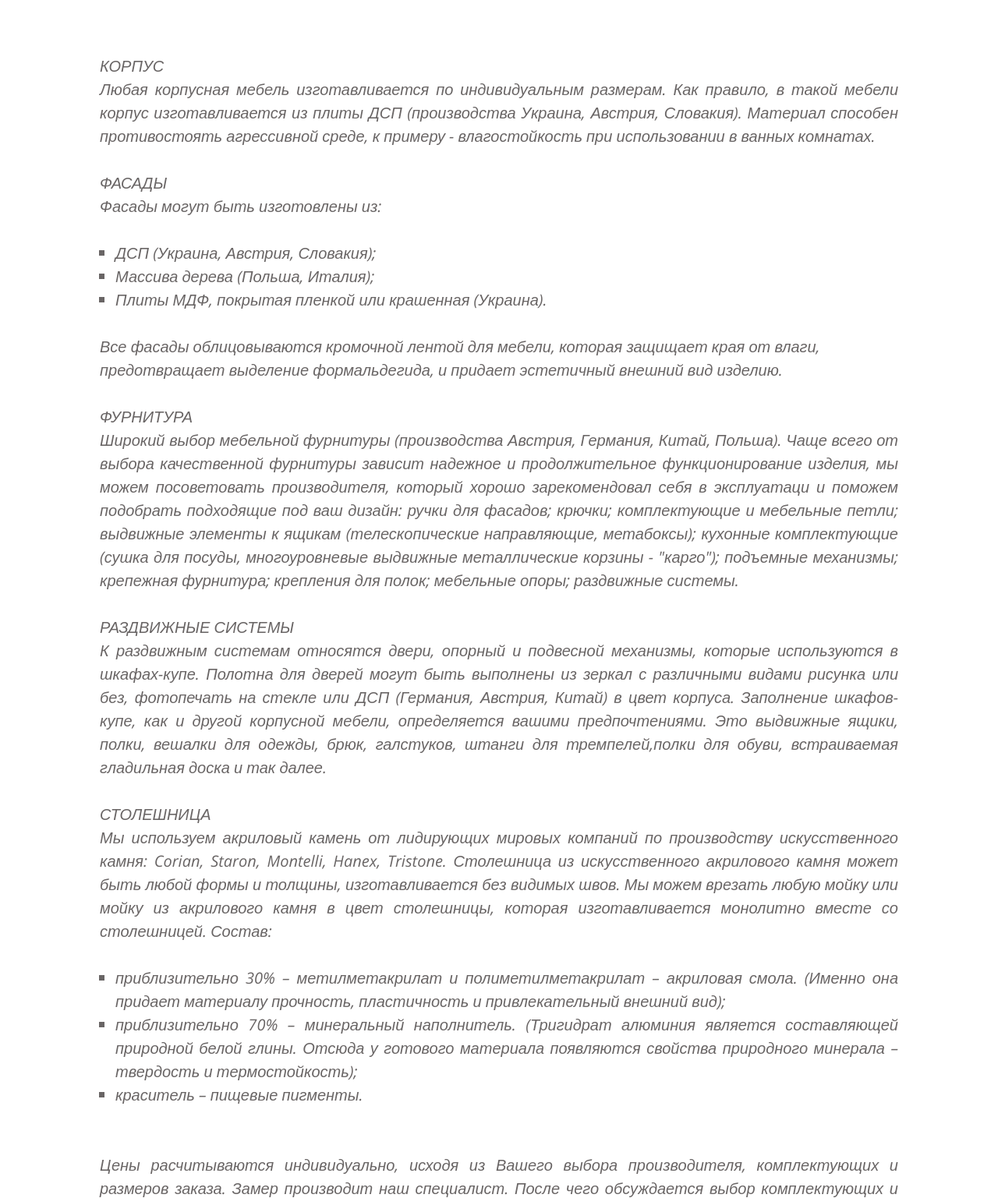
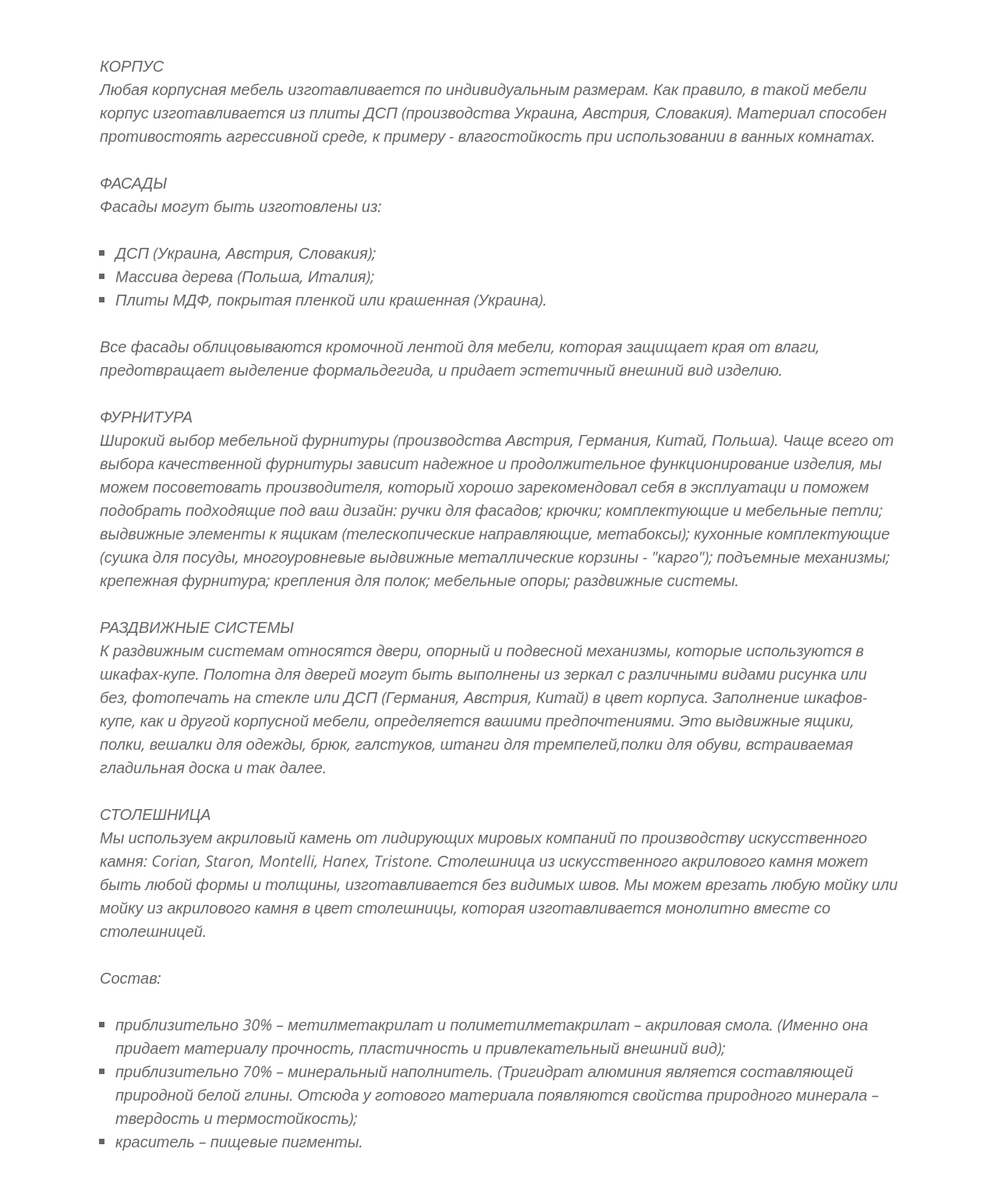
Before and after one commit to Fleischers/stoneforkitchen.com, a plain HTML site: page stone.html in a window 1280 px wide. Shown: the part 403-1940 px from the top of the page at 78% size. Drawn offline with nearby package versions, Linux system fonts and the light colour scheme; a script that the page names is missing; a web font is replaced by a local one.

Commit message:
Tanya's fixes

```diff
--- a/stone.html
+++ b/stone.html
@@ -101,11 +101,11 @@
     <section id="stone" class="page">
         <div class="container_12">
             <h3  class="head__1">Подробнее о материалах</h3>
-                <p align="justify">
+                <p>
                     КОРПУС<br>
                     Любая корпусная мебель изготавливается по индивидуальным размерам. Как правило, в такой мебели корпус изготавливается из плиты ДСП (производства Украина, Австрия, Словакия). Материал способен противостоять агрессивной среде, к примеру - влагостойкость при использовании в ванных комнатах.
                 </p>
-                <p align="justify">
+                <p>
                     ФАСАДЫ
                     <br>
                     Фасады могут быть изготовлены из:
@@ -115,28 +115,29 @@
                         <li>Плиты МДФ, покрытая пленкой или крашенная (Украина).</li>
                     </ul>
                     <br>
-                    Все фасады облицовываются кромочной лентой для мебели, которая защищает края от влаги, предотвращает выделение формальдегида, и придает эстетичный внешний вид изделию.</p>
-                <p align="justify">
+                    Все фасады облицовываются кромочной лентой для мебели, которая защищает края от влаги, предотвращает выделение формальдегида, и придает эстетичный внешний вид изделию.
+                </p>
+                <p>
                     ФУРНИТУРА
                     <br>
                     Широкий выбор мебельной фурнитуры (производства Австрия, Германия, Китай, Польша).
                     Чаще всего от выбора качественной фурнитуры зависит надежное и продолжительное  функционирование изделия, мы можем посоветовать производителя, который хорошо зарекомендовал себя в эксплуатаци и поможем подобрать подходящие под ваш дизайн: ручки для фасадов; крючки; комплектующие и мебельные петли; выдвижные элементы к ящикам (телескопические направляющие, метабоксы); кухонные комплектующие (сушка для посуды, многоуровневые выдвижные металлические   корзины - "карго"); подъемные механизмы; крепежная фурнитура; крепления для полок; мебельные опоры; раздвижные системы.</p>
-                <p align="justify">
+                <p>
                     РАЗДВИЖНЫЕ СИСТЕМЫ<br>
                     К раздвижным системам относятся двери, опорный и подвесной механизмы, которые используются в шкафах-купе. Полотна для дверей могут быть выполнены из зеркал с различными видами рисунка или без, фотопечать на стекле или ДСП (Германия, Австрия, Китай) в цвет корпуса.
                     Заполнение шкафов-купе, как и другой корпусной мебели, определяется вашими предпочтениями. Это выдвижные ящики, полки, вешалки для одежды, брюк, галстуков, штанги для тремпелей,полки для обуви, встраиваемая гладильная доска и так далее. </p>
-                 <p align="justify">
+                 <p>
                     СТОЛЕШНИЦА<br>
                     Мы используем акриловый камень от лидирующих мировых компаний по производству искусственного камня:  Corian, Staron, Montelli, Hanex, Tristone. Столешница из искусственного акрилового камня может быть любой формы и толщины, изготавливается без видимых швов. Мы можем врезать любую мойку или мойку из акрилового камня в цвет столешницы, которая изготавливается монолитно вместе со столешницей.
-                    <palign="justify">
+                    <p>
                     Состав:
-                    <ul class="about_us_ul" align="justify">
+                    <ul class="about_us_ul" >
                         <li>приблизительно 30% – метилметакрилат и полиметилметакрилат – акриловая смола. (Именно она придает материалу  прочность, пластичность и привлекательный внешний вид); </li>
                         <li>приблизительно  70% – минеральный наполнитель. (Тригидрат алюминия является составляющей природной белой глины. Отсюда у готового материала появляются свойства природного минерала – твердость и термостойкость);</li>
                         <li>краситель – пищевые пигменты.</li>
                     </ul> </p>
                  <br>
-                <p align="justify">
+                <p>
                     Цены расчитываются индивидуально, исходя из Вашего выбора производителя, комплектующих и размеров заказа.
                     Замер производит наш специалист. После чего обсуждается выбор комплектующих и определяется цена изделия.
                 </p>
```
Also changed, not shown: index.html (+3 -12 lines).
